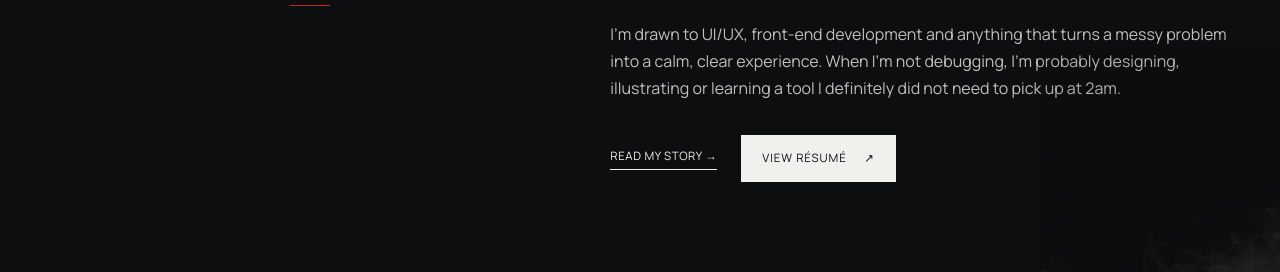
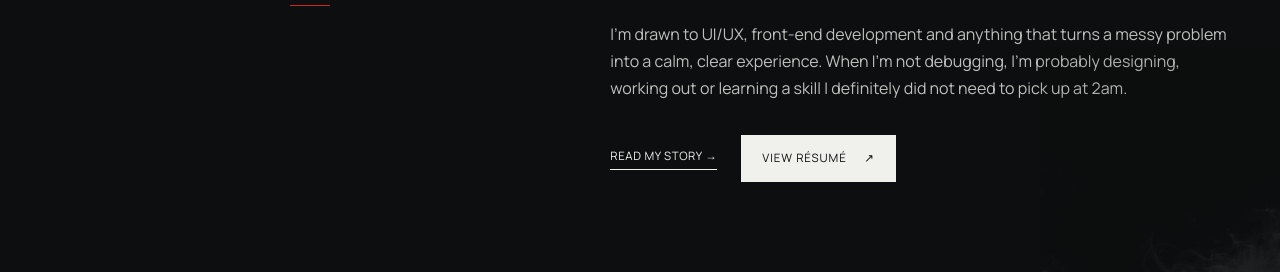
Before and after one commit to hazelhidayah/hazelhidayah.github.io, a Jekyll site: the page built from index.markdown, in a window 1280 px wide and 900 px high, scrolled down 925 px. Shown: the part 237-509 px from the top of the window. Built offline with Jekyll 4.4.1, drawn with Linux system fonts in a browser that asks for light colours.

Commit message:
Refine homepage about copy

```diff
--- a/index.markdown
+++ b/index.markdown
@@ -45,8 +45,8 @@ description: "Hazel Hidayah — Computer Science student, designer, and creative
       </p>
       <p>
         I’m drawn to UI/UX, front-end development and anything that turns a messy problem into a
-        calm, clear experience. When I’m not debugging, I’m probably designing, illustrating or
-        learning a tool I definitely did not need to pick up at 2am.
+        calm, clear experience. When I’m not debugging, I’m probably designing, working out or
+        learning a skill I definitely did not need to pick up at 2am.
       </p>
       <div class="about-actions">
         <a href="{{ '/about/' | relative_url }}" class="text-link">Read my story <span aria-hidden="true">→</span></a>
```
